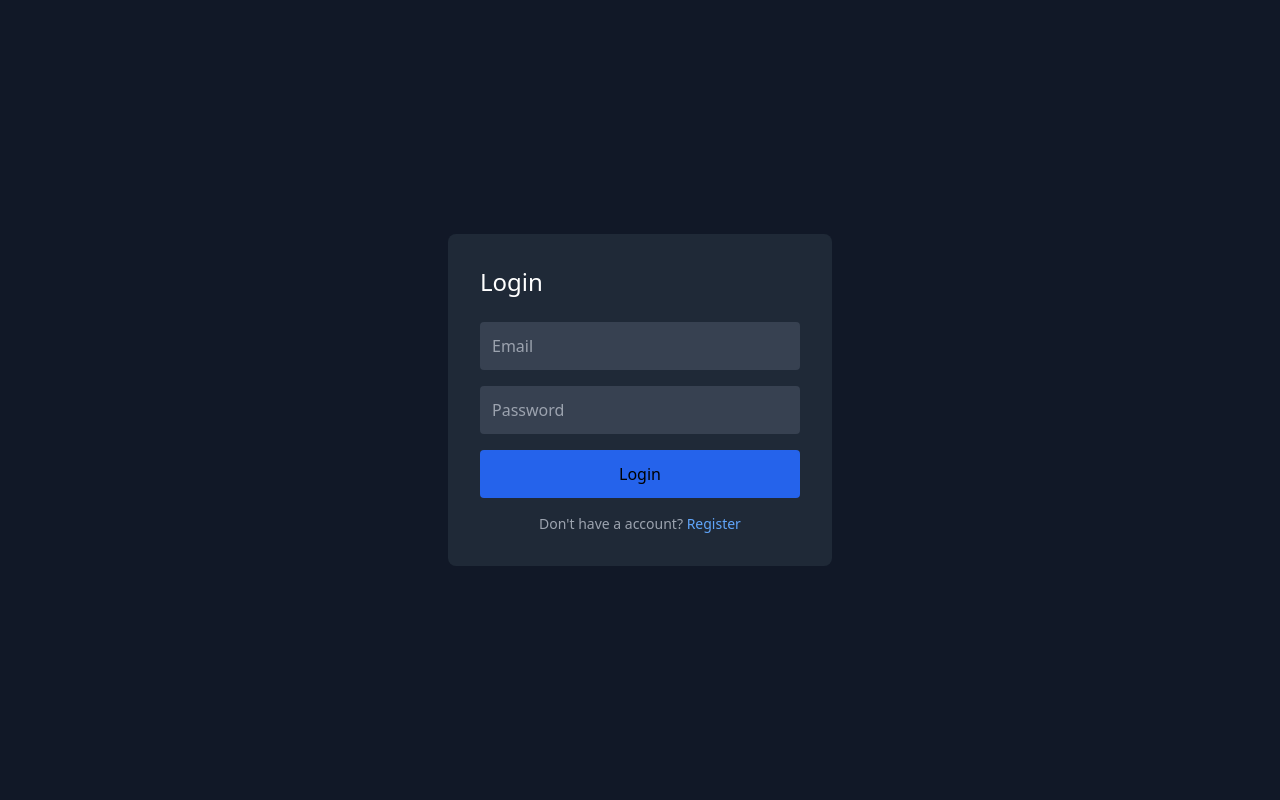
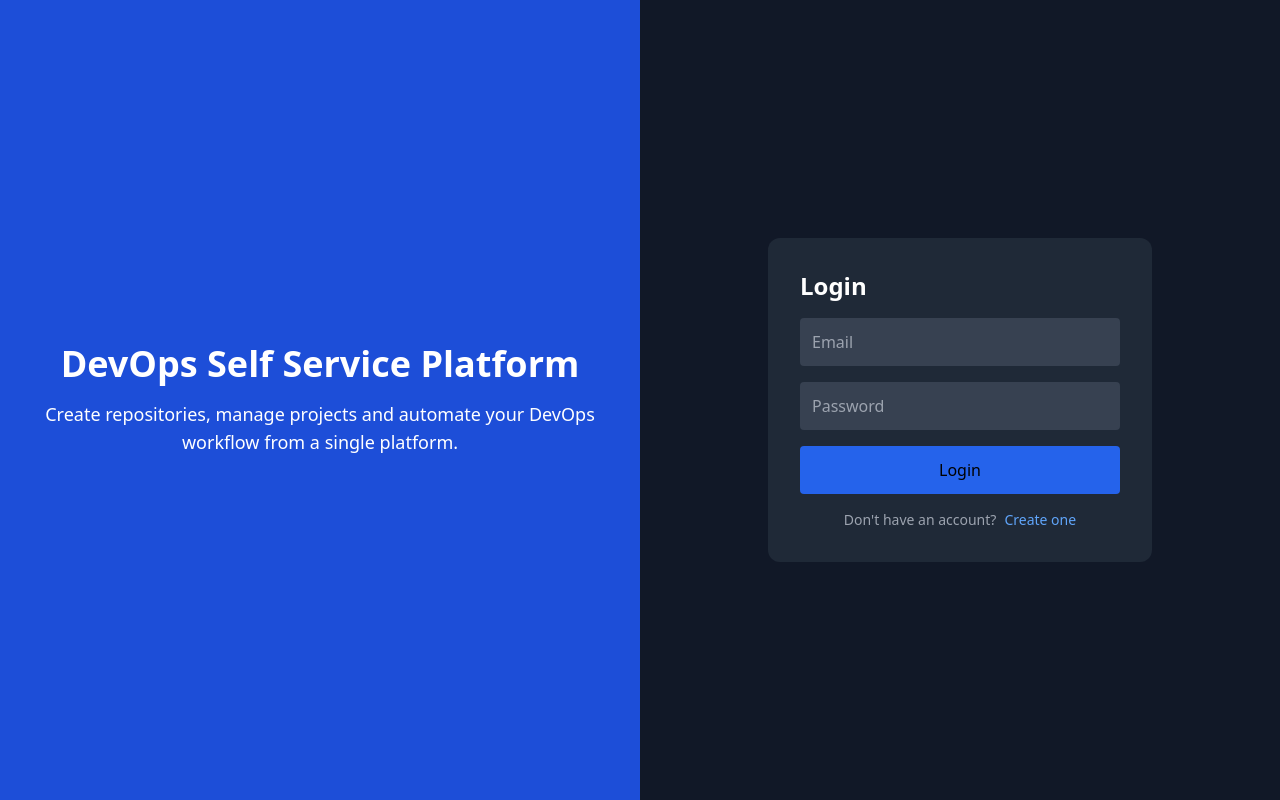
Before and after one commit to wlicona/idp-devops, a React (Vite) app in the folder frontend/: page /login in a window 1280 px wide. Built offline with nearby package versions, Linux system fonts and the light colour scheme.

Commit message:
Se modifica la pantalla de login y registro

```diff
--- a/frontend/src/pages/Dashboard.jsx
+++ b/frontend/src/pages/Dashboard.jsx
@@ -1,4 +1,4 @@
-import { useNavigate} from "react-router-dom"
+import { Link, useNavigate} from "react-router-dom"
 
 export default function Dashboard(){
 
@@ -24,7 +24,7 @@ export default function Dashboard(){
           </button>
 
           <button className="black text-left w-full hover:text-blue-400">
-            Repositories
+            <Link to= "/create-project">Repositories</Link>
           </button>
 
           <button className="black text-left w-full hover:text-blue-400">
--- a/frontend/src/pages/Login.jsx
+++ b/frontend/src/pages/Login.jsx
@@ -9,19 +9,8 @@ export default function Login() {
   const navigate = useNavigate();
   const { login } = useContext(AuthContext);
 
-  const [form, setForm] = useState({
-    email: "",
-    password: ""
-  });
-
-  const handleChange = (e) => {
-
-    setForm({
-      ...form,
-      [e.target.name]: e.target.value
-    });
-
-  };
+  const [email, setEmail] = useState("");
+  const [password, setPassword] = useState("");
 
   const handleSubmit = async (e) => {
 
@@ -31,7 +20,7 @@ export default function Login() {
 
       const response = await axios.post(
         "http://localhost:8000/auth/login",
-        form
+        {email, password}
       );
 
       login(response.data.access_token);
@@ -51,46 +40,51 @@ export default function Login() {
 
   return (
 
-    <div className="flex items-center justify-center min-h-screen bg-gray-900">
+    <div className="flex h-screen">
+      {/* Lado izquierdo */}
 
-      <form
-        onSubmit={handleSubmit}
-        className="bg-gray-800 p-8 rounded-lg w-96"
-      >
+      <div className="w-1/2 bg-blue-700 text-white flex flex-col justify-center items-center p-10">
 
-        <h2 className="text-white text-2xl mb-6">
-          Login
-        </h2>
+        <h1 className=" text-4xl font-bold mb-4"> DevOps Self Service Platform</h1>
 
-        <input
-          name="email"
-          placeholder="Email"
-          onChange={handleChange}
-          className="w-full p-3 mb-4 bg-gray-700 text-white rounded"
+        <p className="text-lg text-center">
+          Create repositories, manage projects and automate your
+          DevOps workflow from a single platform.
+        </p>
+
+      </div>
+
+      {/* Lado Derecho */}
+
+      <div className="w-1/2 flex justify-center items-center bg-gray-900">
+
+        <form onSubmit={handleSubmit} className="bg-gray-800 p-8 rounded-xl w-96 space-y-4">
+
+          <h2 className="text-2xl text-white font-bold">Login</h2>
+
+          <input placeholder="Email"
+            className="w-full p-3 rounded bg-gray-700 text-white"
+            onChange={(e) => setEmail(e.target.value)}
           />
 
-        <input
-          name="password"
-          type="password"
+          <input type="password"
             placeholder="Password"
-          onChange={handleChange}
-          className="w-full p-3 mb-4 bg-gray-700 text-white rounded"
+            className="w-full p-3 rounded bg-gray-700 text-white"
+            onChange={(e) => setPassword(e.target.value)}
           />
 
-        <button
-          className="w-full bg-blue-600 p-3 rounded hover:bg-blue-700"
-        >
-          Login
-        </button>
+          <button className="w-full bg-blue-600 p-3 rounded hover:bg-blue-700">Login</button>
 
-        <p className="text-gray-400 text-sm mt-4 text-center">
-          Don't have a account? {" "}
+          {/* Registration Link*/}
 
-          <Link to="/register" className=" text-blue-400 hover:underline">Register</Link>
+          <p className="text-gray-400 text-sm text-center">
+            Don't have an account?
+
+            <Link to="/register" className="text-blue-400 ml-2 hover:underline">Create one</Link>
           </p>
-
         </form>
 
+      </div>
     </div>
 
   );
--- a/frontend/src/pages/Register.jsx
+++ b/frontend/src/pages/Register.jsx
@@ -24,7 +24,6 @@ export default function Register() {
 
     try {
 
-      console.log(form)
 
       await axios.post("http://localhost:8000/auth/register", {
 
```
Lines whose indentation alone changed are shown as unchanged.
